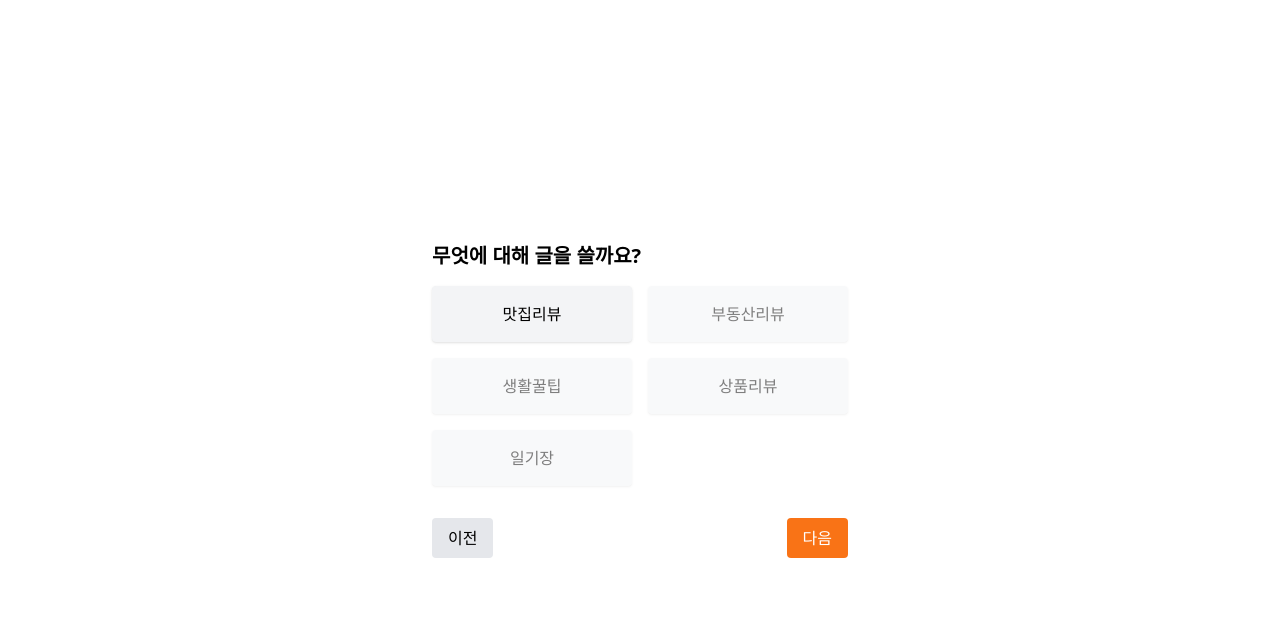
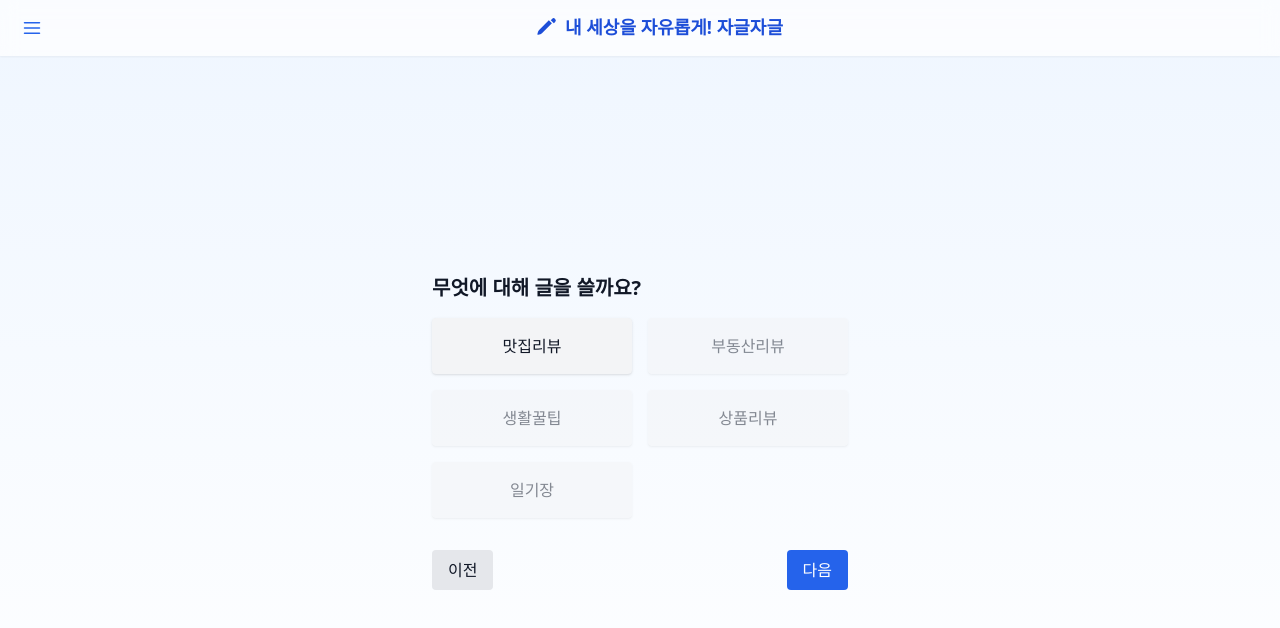
Before and after one commit to lotty02cho/jaglejagle, a Next.js app: page /write in a window 1280 px wide. Shown: the top 628 px of the page. Built offline with nearby package versions, Linux system fonts and the light colour scheme; sample sign-in values are in the browser's storage.

Commit message:
ui-hero-header-and-guards

```diff
--- /dev/null
+++ b/src/app/about/page.tsx
@@ -0,0 +1,18 @@
+'use client';
+export default function AboutPage() {
+  return (
+    <main className="max-w-md mx-auto p-6 min-h-[calc(100vh-4rem)]">
+      <h1 className="text-2xl font-extrabold text-blue-700 mb-4">앱 소개</h1>
+      <p className="text-blue-900 font-medium mb-2">자글자글은 사용자의 경험을 자동으로 정리해 글로 만들어주는 데모 플랫폼입니다.</p>
+      <ul className="list-disc pl-5 space-y-2 text-sm text-gray-700">
+        <li>맛집 리뷰부터 일상 기록까지 간편하게 목적 선택</li>
+        <li>템플릿 기반 입력으로 빠른 글 완성</li>
+        <li>이미지 업로드 & HTML 자동 생성</li>
+        <li>로컬 저장을 통한 즉시 목록 확인 (데모)</li>
+      </ul>
+      <div className="mt-6 p-4 rounded-lg bg-blue-50 border border-blue-100 text-sm text-blue-800">
+        본 서비스는 데모 버전으로 인증/저장은 로컬 환경에서만 작동합니다.
+      </div>
+    </main>
+  );
+}
--- a/src/app/layout.tsx
+++ b/src/app/layout.tsx
@@ -1,8 +1,9 @@
 import './globals.css';
+import ClientHeader from '../components/ClientHeader';
 
 export const metadata = {
-  title: 'Next.js',
-  description: 'Generated by Next.js',
+  title: '내 세상을 자유롭게! 자글자글',
+  description: '자동 글쓰기 데모 앱 — 자글자글',
 }
 
 export default function RootLayout({
@@ -11,8 +12,11 @@ export default function RootLayout({
   children: React.ReactNode
 }) {
   return (
-    <html lang="en">
-      <body>{children}</body>
+    <html lang="ko">
+      <body className="bg-gradient-to-b from-blue-50 to-white min-h-screen text-gray-900">
+        <ClientHeader />
+        <div className="pt-16">{children}</div>
+      </body>
     </html>
   )
 }
--- a/src/app/page.tsx
+++ b/src/app/page.tsx
@@ -1,13 +1,21 @@
-import MainIntro from '../components/MainIntro';
 import Link from 'next/link';
 
 export default function HomePage() {
   return (
-    <main className="flex flex-col items-center justify-center min-h-screen p-4 bg-gradient-to-b from-orange-100 to-white">
-      <MainIntro />
-      <Link href="/login">
-        <button className="mt-8 px-6 py-3 rounded-lg bg-orange-500 text-white font-bold shadow hover:bg-orange-600 transition">로그인</button>
-      </Link>
+    <main className="flex flex-col items-center justify-center min-h-[calc(100vh-4rem)] px-4 text-center">
+      <div className="flex flex-col items-center gap-6 max-w-md">
+        <div className="p-6 rounded-full bg-blue-100 shadow-inner">
+          <svg xmlns="http://www.w3.org/2000/svg" viewBox="0 0 24 24" fill="currentColor" className="h-16 w-16 text-blue-600">
+            <path d="M21.731 2.269a2.625 2.625 0 0 1 0 3.712l-1.5 1.5-3.712-3.712 1.5-1.5a2.625 2.625 0 0 1 3.712 0Z" />
+            <path d="M2.25 15.75 14.18 3.82l3.712 3.712L5.962 19.462a4.5 4.5 0 0 1-1.897 1.125l-2.658.76a.75.75 0 0 1-.922-.922l.76-2.658a4.5 4.5 0 0 1 1.125-1.897Z" />
+          </svg>
+        </div>
+        <h1 className="text-3xl sm:text-4xl font-extrabold text-blue-700 leading-tight">내 세상을 자유롭게!<br/>자글자글</h1>
+        <p className="text-blue-800 font-medium">당신의 경험을 자동으로 글로 만들어 드리는 편안한 공간</p>
+        <Link href="/login">
+          <button className="mt-2 px-8 py-3 rounded-lg bg-blue-600 text-white font-bold shadow hover:bg-blue-700 transition">로그인</button>
+        </Link>
+      </div>
     </main>
   );
 }
--- a/src/app/write/page.tsx
+++ b/src/app/write/page.tsx
@@ -1,40 +1,46 @@
 'use client';
-import { useState } from 'react';
+import { useEffect, useState } from 'react';
+import { useRouter } from 'next/navigation';
+import { useState as useReactState } from 'react';
 import StepPurpose from '../../components/WriteSteps/StepPurpose';
 import StepTemplate from '../../components/WriteSteps/StepTemplate';
 import StepContent from '../../components/WriteSteps/StepContent';
 import StepReview from '../../components/WriteSteps/StepReview';
 import StepPreview from '../../components/WriteSteps/StepPreview';
 
-const steps = [
-  StepPurpose,
-  StepTemplate,
-  StepContent,
-  StepReview,
-  StepPreview,
-];
+const steps = [StepPurpose, StepTemplate, StepContent, StepReview, StepPreview];
 
 export default function WritePage() {
-  const [step, setStep] = useState(0);
-  const [formData, setFormData] = useState({});
+  const router = useRouter();
+  const [step, setStep] = useReactState(0);
+  const [formData, setFormData] = useReactState({});
+  const [allowed, setAllowed] = useState(false);
+
+  useEffect(() => {
+    try {
+      const s = typeof window !== 'undefined' ? localStorage.getItem('demo_session') : null;
+      if (!s) {
+        alert('글 등록하기는 로그인 후 이용 가능합니다.');
+        router.replace('/login');
+      } else {
+        setAllowed(true);
+      }
+    } catch (e) {
+      router.replace('/login');
+    }
+  }, [router]);
+
+  if (!allowed) return null;
 
   const CurrentStep = steps[step];
   const isLast = step === steps.length - 1;
 
   return (
-    <main className="max-w-md mx-auto p-4 min-h-screen flex flex-col justify-center">
+    <main className="max-w-md mx-auto p-4 min-h-[calc(100vh-4rem)] flex flex-col justify-center">
       <CurrentStep formData={formData} setFormData={setFormData} onEditStart={()=>setStep(0)} />
       <div className="flex justify-between mt-8">
-        <button
-          className="px-4 py-2 rounded bg-gray-200"
-          onClick={() => setStep((s) => Math.max(0, s - 1))}
-          disabled={step === 0}
-        >이전</button>
-        <button
-          className="px-4 py-2 rounded bg-orange-500 text-white"
-          onClick={() => setStep((s) => Math.min(steps.length - 1, s + 1))}
-          disabled={isLast}
-        >{isLast ? '완료' : '다음'}</button>
+        <button className="px-4 py-2 rounded bg-gray-200" onClick={() => setStep((s) => Math.max(0, s - 1))} disabled={step === 0}>이전</button>
+        <button className="px-4 py-2 rounded bg-blue-600 text-white" onClick={() => setStep((s) => Math.min(steps.length - 1, s + 1))} disabled={isLast}>{isLast ? '완료' : '다음'}</button>
       </div>
     </main>
   );
--- /dev/null
+++ b/src/components/ClientHeader.tsx
@@ -0,0 +1,59 @@
+'use client';
+import Link from 'next/link';
+import { usePathname, useRouter } from 'next/navigation';
+import { useEffect, useState } from 'react';
+
+export default function ClientHeader() {
+  const [open, setOpen] = useState(false);
+  const [authed, setAuthed] = useState(false);
+  const pathname = usePathname();
+  const router = useRouter();
+
+  useEffect(() => {
+    try {
+      const s = typeof window !== 'undefined' ? localStorage.getItem('demo_session') : null;
+      setAuthed(Boolean(s));
+    } catch (e) { setAuthed(false); }
+  }, [pathname]);
+
+  const goWrite = () => {
+    if (!authed) {
+      alert('로그인이 필요합니다.');
+      router.push('/login');
+    } else {
+      router.push('/write');
+    }
+    setOpen(false);
+  };
+
+  return (
+    <header className="fixed top-0 left-0 right-0 h-14 flex items-center px-3 z-40 bg-white/70 backdrop-blur shadow-sm">
+      <button aria-label="메뉴" onClick={() => setOpen(v => !v)} className="p-2 rounded hover:bg-blue-50 active:bg-blue-100">
+        {/* 햄버거 아이콘 */}
+        <svg xmlns="http://www.w3.org/2000/svg" viewBox="0 0 24 24" fill="currentColor" className="h-6 w-6 text-blue-600">
+          <path fillRule="evenodd" d="M3.75 6.75A.75.75 0 0 1 4.5 6h15a.75.75 0 0 1 0 1.5h-15a.75.75 0 0 1-.75-.75Zm0 5.25c0-.414.336-.75.75-.75h15a.75.75 0 0 1 0 1.5h-15a.75.75 0 0 1-.75-.75Zm.75 4.5a.75.75 0 0 0 0 1.5h15a.75.75 0 0 0 0-1.5h-15Z" clipRule="evenodd" />
+        </svg>
+      </button>
+
+      <div className="flex-1 text-center select-none">
+        <span className="inline-flex items-center gap-2 font-extrabold text-lg text-blue-700">
+          {/* 연필 아이콘 */}
+          <svg xmlns="http://www.w3.org/2000/svg" viewBox="0 0 24 24" fill="currentColor" className="h-5 w-5">
+            <path d="M21.731 2.269a2.625 2.625 0 0 1 0 3.712l-1.5 1.5-3.712-3.712 1.5-1.5a2.625 2.625 0 0 1 3.712 0Z" />
+            <path d="M2.25 15.75 14.18 3.82l3.712 3.712L5.962 19.462a4.5 4.5 0 0 1-1.897 1.125l-2.658.76a.75.75 0 0 1-.922-.922l.76-2.658a4.5 4.5 0 0 1 1.125-1.897Z" />
+          </svg>
+          내 세상을 자유롭게! 자글자글
+        </span>
+      </div>
+
+      {/* 드롭다운 메뉴 */}
+      {open && (
+        <div className="absolute top-14 left-2 w-44 rounded-lg border bg-white shadow-lg p-2">
+          <Link href="/" className="block px-3 py-2 rounded hover:bg-blue-50" onClick={() => setOpen(false)}>메인</Link>
+          <Link href="/about" className="block px-3 py-2 rounded hover:bg-blue-50" onClick={() => setOpen(false)}>앱 소개</Link>
+          <button className="w-full text-left px-3 py-2 rounded hover:bg-blue-50" onClick={goWrite}>글 등록하기</button>
+        </div>
+      )}
+    </header>
+  );
+}
```
